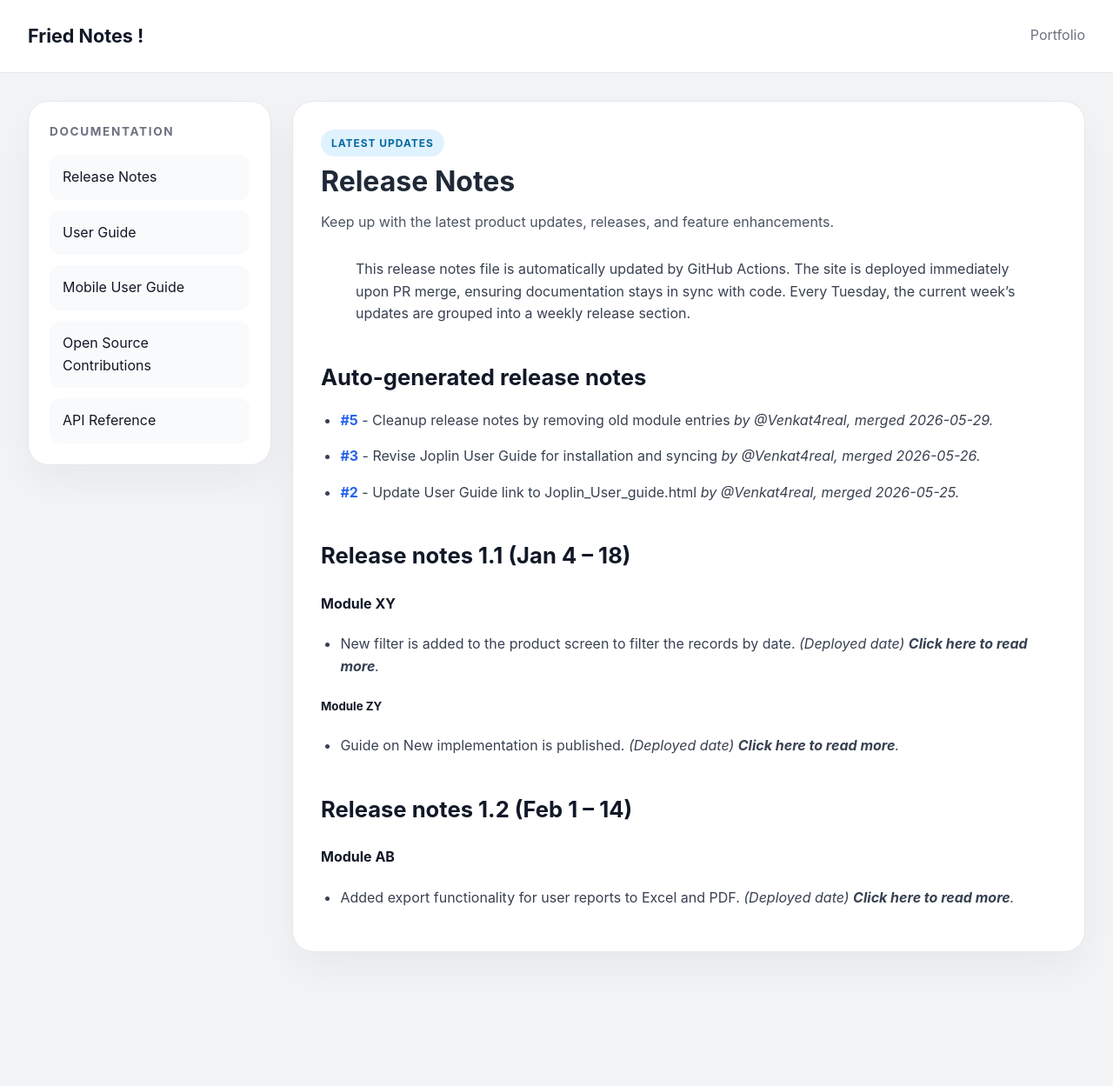
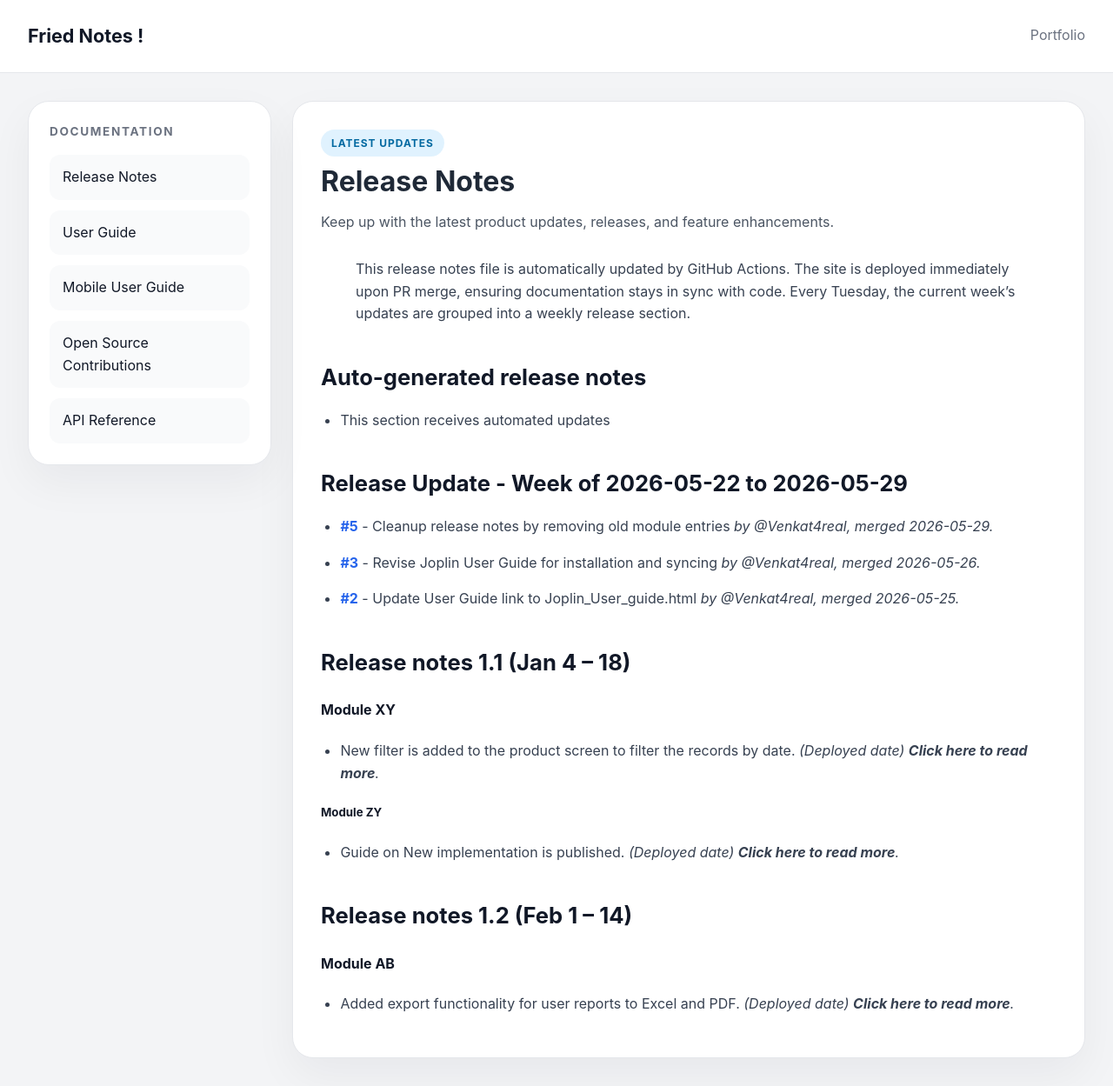
Before and after one commit to Venkat4real/FriedNotes, a Jekyll site: the page built from docs/release_notes.md, in a window 1280 px wide and 1249 px high. Shown: the whole window at 87% size. Built offline with Jekyll 4.4.1, drawn with Linux system fonts in a browser that asks for light colours.

Commit message:
docs: auto-update release notes for workflow_dispatch cycle

```diff
--- a/docs/release_notes.md
+++ b/docs/release_notes.md
@@ -9,6 +9,10 @@ description: Keep up with the latest product updates, releases, and feature enha
 > Every Tuesday, the current week's updates are grouped into a weekly release section.
 
 ## Auto-generated release notes
+- This section receives automated updates
+
+## Release Update - Week of 2026-05-22 to 2026-05-29
+
 - **[#5](https://github.com/Venkat4real/FriedNotes/pull/5)** - Cleanup release notes by removing old module entries *by @Venkat4real, merged 2026-05-29.*
 
 
@@ -16,7 +20,6 @@ description: Keep up with the latest product updates, releases, and feature enha
 
 
 - **[#2](https://github.com/Venkat4real/FriedNotes/pull/2)** - Update User Guide link to Joplin_User_guide.html *by @Venkat4real, merged 2026-05-25.*
-
 
 ## Release notes 1.1 (Jan 4 – 18)
 
```
